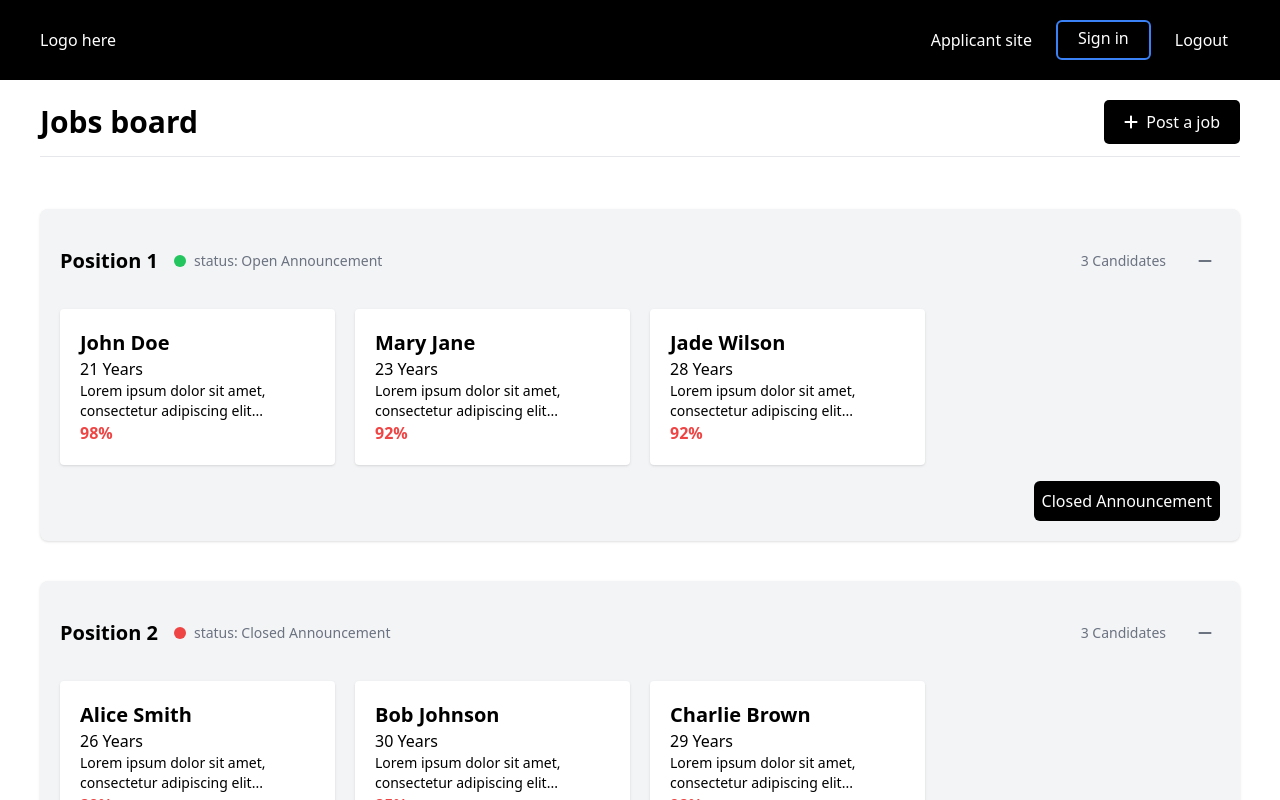
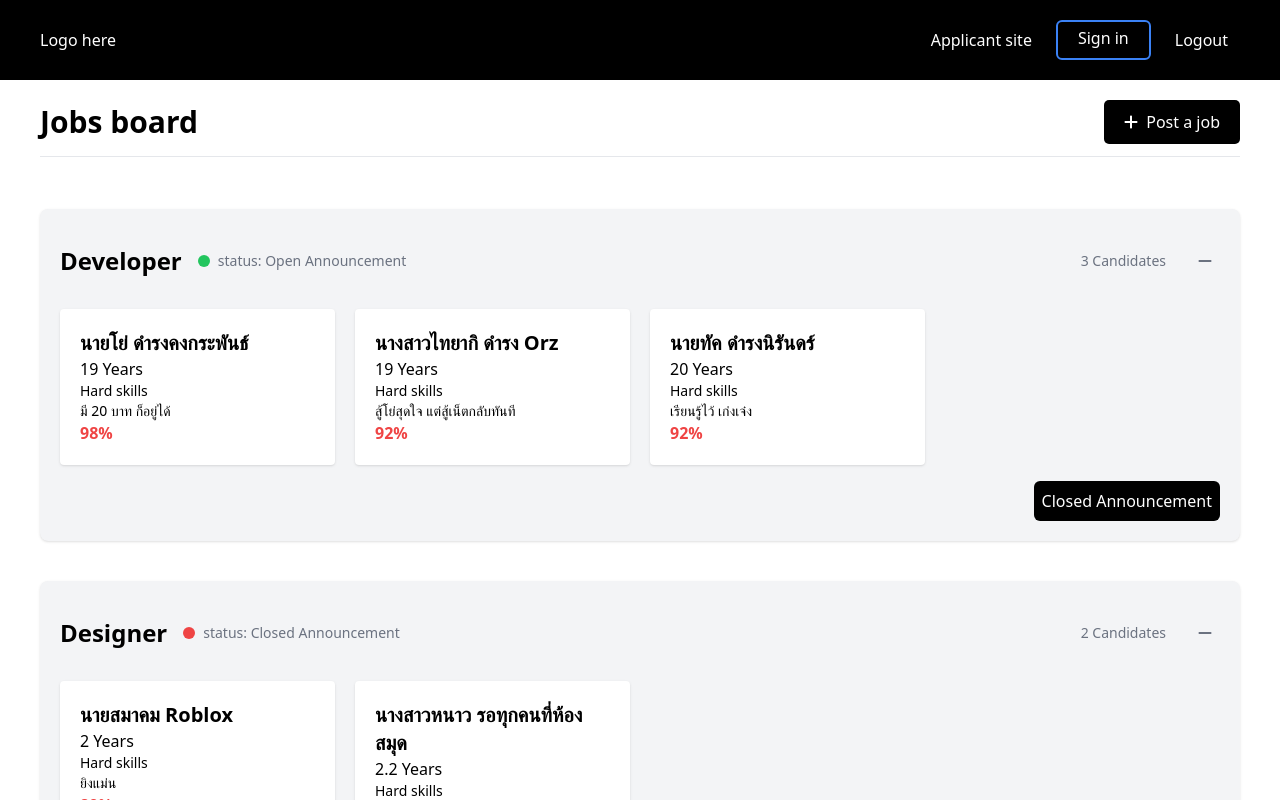
Before and after one commit to YoSirawit/ZeroStep, a Next.js app: page /company in a window 1280 px wide. Shown: the top 800 px of the page. Built offline with nearby package versions, Linux system fonts and the light colour scheme.

Commit message:
arrange company and create page

```diff
--- a/app/company/page.jsx
+++ b/app/company/page.jsx
@@ -13,8 +13,7 @@ function CompanyPage() {
     const [isJobContent2Visible, setJobContent2Visible] = useState(true);
     const [jobs, setJobs] = useState([
         { title: 'Position 1', candidates: 3, isOpen: true },
-        { title: 'Position 2', candidates: 3, isOpen: false },
-        { title: 'Position 3', candidates: 3, isOpen: true }
+        { title: 'Position 2', candidates: 2, isOpen: false },
     ]);
 
     const toggleJobContent1 = () => {
@@ -62,7 +61,7 @@ function CompanyPage() {
                 <div className="bg-gray-100 p-5 rounded-lg shadow">
                     <header className="flex justify-between items-center py-3 mb-4">
                         <div className="flex items-center">
-                            <h2 className="text-xl font-bold">Position 1</h2>
+                            <h2 className="text-2xl font-bold">Developer</h2>
                             {jobs[0].isOpen ? (
                                 <div className="ml-4 w-3 h-3 bg-green-500 rounded-full"></div>
                             ) : (
@@ -82,23 +81,26 @@ function CompanyPage() {
                         <div className="grid grid-cols-4 gap-5">
                             {/* Candidate 1 */}
                             <div className="bg-white p-5 rounded shadow">
-                                <h3 className="text-xl font-bold">John Doe</h3>
-                                <p>21 Years</p>
-                                <p className="text-sm">Lorem ipsum dolor sit amet, consectetur adipiscing elit...</p>
+                                <h3 className="text-xl font-bold">นายโย่ ดำรงคงกระพันธ์</h3>
+                                <p>19 Years</p>
+                                <p className="text-sm">Hard skills </p>
+                                <p className="text-sm">มี 20 บาท ก็อยู่ได้</p>
                                 <p className="font-bold text-red-500">98%</p>
                             </div>
                             {/* Candidate 2 */}
                             <div className="bg-white p-5 rounded shadow">
-                                <h3 className="text-xl font-bold">Mary Jane</h3>
-                                <p>23 Years</p>
-                                <p className="text-sm">Lorem ipsum dolor sit amet, consectetur adipiscing elit...</p>
+                                <h3 className="text-xl font-bold">นางสาวไทยากิ ดำรง Orz</h3>
+                                <p>19 Years</p>
+                                <p className="text-sm">Hard skills </p>
+                                <p className="text-sm">สู้โย่สุดใจ แต่สู้เน็ตกลับทันที</p>
                                 <p className="font-bold text-red-500">92%</p>
                             </div>
                             {/* Candidate 3 */}
                             <div className="bg-white p-5 rounded shadow">
-                                <h3 className="text-xl font-bold">Jade Wilson</h3>
-                                <p>28 Years</p>
-                                <p className="text-sm">Lorem ipsum dolor sit amet, consectetur adipiscing elit...</p>
+                                <h3 className="text-xl font-bold">นายทัค ดำรงนิรันดร์</h3>
+                                <p>20 Years</p>
+                                <p className="text-sm">Hard skills </p>
+                                <p className="text-sm">เรียนรู้ไว้ เก่งเจ๋ง</p>
                                 <p className="font-bold text-red-500">92%</p>
                             </div>
                         </div>
@@ -120,7 +122,7 @@ function CompanyPage() {
                 <div className="bg-gray-100 p-5 rounded-lg shadow">
                     <header className="flex justify-between items-center py-3 mb-4">
                         <div className="flex items-center">
-                            <h2 className="text-xl font-bold">Position 2</h2>
+                            <h2 className="text-2xl font-bold">Designer</h2>
                             {jobs[1].isOpen ? (
                                 <div className="ml-4 w-3 h-3 bg-green-500 rounded-full"></div>
                             ) : (
@@ -140,24 +142,19 @@ function CompanyPage() {
                         <div className="grid grid-cols-4 gap-5">
                             {/* Candidate 1 */}
                             <div className="bg-white p-5 rounded shadow">
-                                <h3 className="text-xl font-bold">Alice Smith</h3>
-                                <p>26 Years</p>
-                                <p className="text-sm">Lorem ipsum dolor sit amet, consectetur adipiscing elit...</p>
+                                <h3 className="text-xl font-bold">นายสมาคม Roblox</h3>
+                                <p>2 Years</p>
+                                <p className="text-sm">Hard skills </p>
+                                <p className="text-sm">ยิงแม่น</p>
                                 <p className="font-bold text-red-500">89%</p>
                             </div>
                             {/* Candidate 2 */}
                             <div className="bg-white p-5 rounded shadow">
-                                <h3 className="text-xl font-bold">Bob Johnson</h3>
-                                <p>30 Years</p>
-                                <p className="text-sm">Lorem ipsum dolor sit amet, consectetur adipiscing elit...</p>
+                                <h3 className="text-xl font-bold">นางสาวหนาว รอทุกคนที่ห้องสมุด</h3>
+                                <p>2.2 Years</p>
+                                <p className="text-sm">Hard skills </p>
+                                <p className="text-sm">เป็นนักข้ามเวลา</p>
                                 <p className="font-bold text-red-500">85%</p>
-                            </div>
-                            {/* Candidate 3 */}
-                            <div className="bg-white p-5 rounded shadow">
-                                <h3 className="text-xl font-bold">Charlie Brown</h3>
-                                <p>29 Years</p>
-                                <p className="text-sm">Lorem ipsum dolor sit amet, consectetur adipiscing elit...</p>
-                                <p className="font-bold text-red-500">92%</p>
                             </div>
                         </div>
                     )}
--- a/app/createPost/page.jsx
+++ b/app/createPost/page.jsx
@@ -7,7 +7,8 @@ import Select from 'react-select';
 
 function CreatePost() {
   const [showPopup, setShowPopup] = useState(false); // สถานะเพื่อควบคุมการแสดง ConfirmationPopup
-  const [selectedFaculties, setSelectedFaculties] = useState([]); // State สำหรับจัดการ faculty ที่เลือก
+  const [selectedField, setselectedField] = useState([]); // State สำหรับจัดการ field ที่เลือก
+  const [selectedWorkType, setselectedWorkType] = useState([]);
 
   const handleSave = () => {
     setShowPopup(true); // แสดง ConfirmationPopup เมื่อกดบันทึก
@@ -17,20 +18,17 @@ function CreatePost() {
     // เปลี่ยนเส้นทางไปยังหน้า Company
     window.location.href = '/company'; // เปลี่ยนเส้นทางไปยังหน้า Company
   };
-  // ตัวเลือกสำหรับ Faculty
-  const facultyOptions = [
-    { value: 'Engineering', label: 'Engineering' },
-    { value: 'Architecture, Art, and Design', label: 'Architecture, Art, and Design' },
-    { value: 'Science', label: 'Science' },
-    { value: 'Industrial Education and Technology', label: 'Industrial Education and Technology' },
-    { value: 'Agricultural Technology', label: 'Agricultural Technology' },
-    { value: 'Information Technology', label: 'Information Technology' },
-    { value: 'Food Industry', label: 'Food Industry' },
-    { value: 'Business', label: 'Business' },
-    { value: 'Liberal Arts', label: 'Liberal Arts' },
-    { value: 'Medicine', label: 'Medicine' },
-    { value: 'Dentistry', label: 'Dentistry' },
-    { value: 'Nursing', label: 'Nursing' },
+  // ตัวเลือกสำหรับ field
+  const fieldOptions = [
+    { value: 'IT', label: 'IT' },
+    { value: 'AI', label: 'AI' },
+    { value: 'DSBA', label: 'DSBA' },
+  ];
+  // ตัวเลือกสำหรับ WorkType
+  const workTypeOptions = [
+    { value: 'Work From Home', label: 'Work From Home' },
+    { value: 'In-office', label: 'In-office' },
+    { value: 'Hybrid', label: 'Hybrid' },
   ];
 
   return (
@@ -57,24 +55,17 @@ function CreatePost() {
             </div>
           </div>
 
-          {/* Faculty และ Field */}
+          {/*Field */}
           <div className="grid grid-cols-2 gap-4 mb-4">
             <div>
-            <label className="font-medium">Faculty</label>
+            <label className="font-medium">Field : สาขา หรือ สายงาน</label>
               {/* ใช้ react-select สำหรับ dropdown multi-select */}
               <Select
                 isMulti
-                options={facultyOptions}
-                value={selectedFaculties}
-                onChange={setSelectedFaculties}
+                options={fieldOptions}
+                value={selectedField}
+                onChange={setselectedField}
                 className="w-full mt-1"
-              />
-            </div>
-            <div>
-              <label className="font-medium">Field : สาขา หรือ สายงาน</label>
-              <input
-                className="w-full p-2 mt-1 border border-gray-300 rounded-lg"
-                type="text"
               />
             </div>
           </div>
@@ -90,9 +81,13 @@ function CreatePost() {
             </div>
             <div className="col-span-4">
               <label className="font-medium">Work Type</label>
-              <input
-                type="text"
-                className="w-full p-2 mt-1 border border-gray-300 rounded-md"
+              {/* ใช้ react-select สำหรับ dropdown multi-select */}
+              <Select
+                isMulti
+                options={workTypeOptions}
+                value={selectedWorkType}
+                onChange={setselectedWorkType}
+                className="w-full mt-1"
               />
             </div>
           </div>
```
